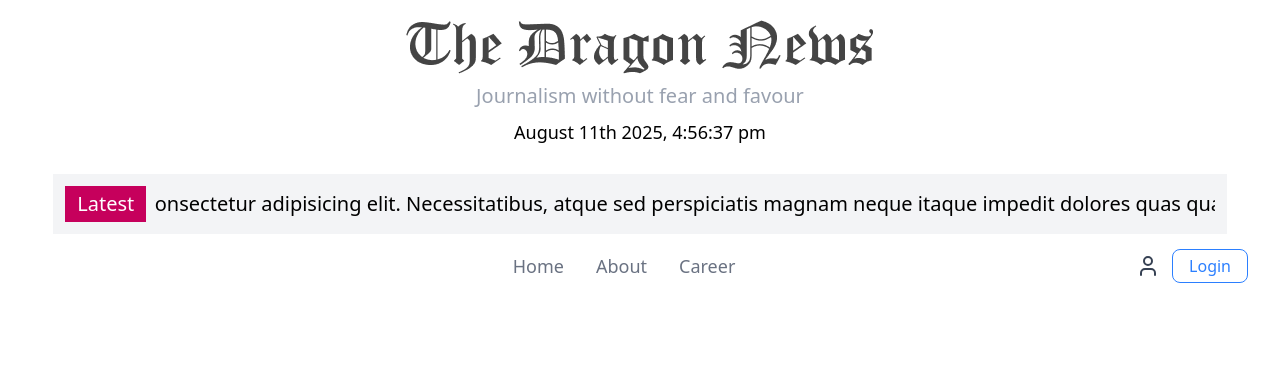
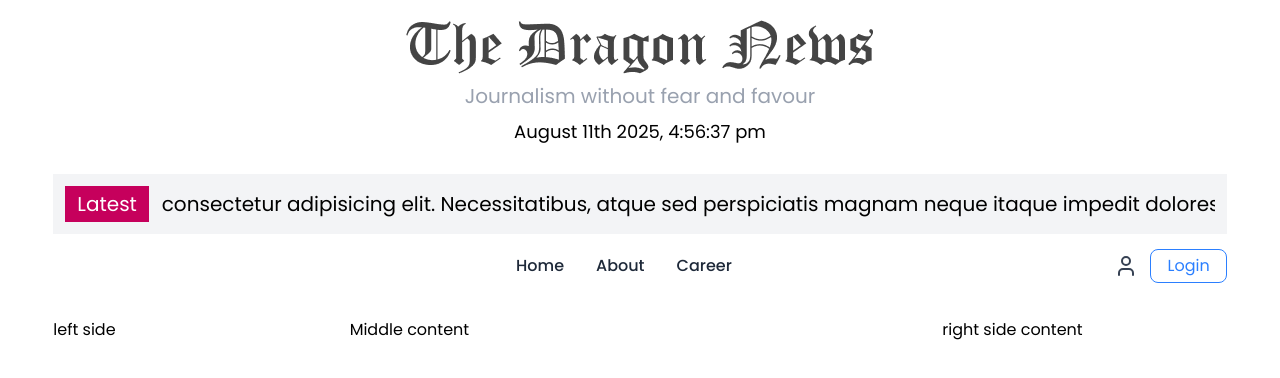
Before and after one commit to Nahid-07/dragon-news, a React (Vite) app: page / in a window 1280 px wide. Shown: the top 378 px of the page. Built offline with nearby package versions, Linux system fonts and the light colour scheme.

Commit message:
layout set

```diff
--- a/src/components/NavBar.jsx
+++ b/src/components/NavBar.jsx
@@ -1,28 +1,27 @@
-import React, { useState } from "react";
+import { useState } from "react";
 import { Menu, X, User } from "lucide-react";
-import { Link } from "react-router";
 
 export default function Navbar() {
   const [isOpen, setIsOpen] = useState(false);
 
   return (
-    <nav className="fixed w-full z-50">
-      <div className="max-w-7xl mx-auto px-4 sm:px-6 lg:px-8">
+    <nav className="w-full z-50">
+      <div className="w-11/12 mx-auto">
         <div className="flex justify-between h-16 items-center">
           {/* Left Side - Empty */}
           <div className="w-20"></div>
 
           {/* Center Menu - Desktop */}
-          <div className="hidden md:flex space-x-8 text-gray-500 text-lg">
-            <Link href="#home" className="hover:text-blue-500">
+          <div className="hidden md:flex space-x-8 text-gray-800 font-medium">
+            <a href="#home" className="hover:text-blue-500">
               Home
-            </Link>
-            <Link href="#about" className="hover:text-blue-500">
+            </a>
+            <a href="#about" className="hover:text-blue-500">
               About
-            </Link>
-            <Link href="#career" className="hover:text-blue-500">
+            </a>
+            <a href="#career" className="hover:text-blue-500">
               Career
-            </Link>
+            </a>
           </div>
 
           {/* Right Side - Profile & Login */}
@@ -53,15 +52,15 @@ export default function Navbar() {
       {isOpen && (
         <div className="md:hidden bg-white shadow-lg border-t">
           <div className="px-4 py-3 space-y-2 text-gray-700 font-medium">
-            <Link href="#home" className="block hover:text-blue-500">
+            <a href="#home" className="block hover:text-blue-500">
               Home
-            </Link>
-            <Link href="#about" className="block hover:text-blue-500">
+            </a>
+            <a href="#about" className="block hover:text-blue-500">
               About
-            </Link>
-            <Link href="#career" className="block hover:text-blue-500">
+            </a>
+            <a href="#career" className="block hover:text-blue-500">
               Career
-            </Link>
+            </a>
           </div>
         </div>
       )}
--- a/src/index.css
+++ b/src/index.css
@@ -1 +1,5 @@
+@import url("https://fonts.googleapis.com/css2?family=Poppins:ital,wght@0,100;0,200;0,300;0,400;0,500;0,600;0,700;0,800;0,900;1,100;1,200;1,300;1,400;1,500;1,600;1,700;1,800;1,900&display=swap");
 @import "tailwindcss";
+body{
+    font-family: "Poppins", sans-serif;
+}
--- a/src/layout/HomeLayOut.jsx
+++ b/src/layout/HomeLayOut.jsx
@@ -1,17 +1,20 @@
-import { Header } from "../components/Header"
-import Navbar from "../components/NavBar"
-
+import { Header } from "../components/Header";
+import Navbar from "../components/NavBar";
 
 export const HomeLayOut = () => {
   return (
     <div>
-        <header className="flex w-11/12 mx-auto justify-center items-center">
-            <Header/>
-        </header>
-        <nav>
-          <Navbar/>
-        </nav>
-        <main></main>
+      <header className="flex w-11/12 mx-auto justify-center items-center">
+        <Header />
+      </header>
+      <nav>
+        <Navbar />
+      </nav>
+      <main className="w-11/12 mx-auto pt-5 grid grid-cols-12 gap-3">
+        <aside className="col-span-3">left side</aside>
+        <section className="col-span-6">Middle content</section>
+        <aside className="col-span-3">right side content</aside>
+      </main>
     </div>
-  )
-}
+  );
+};
```
